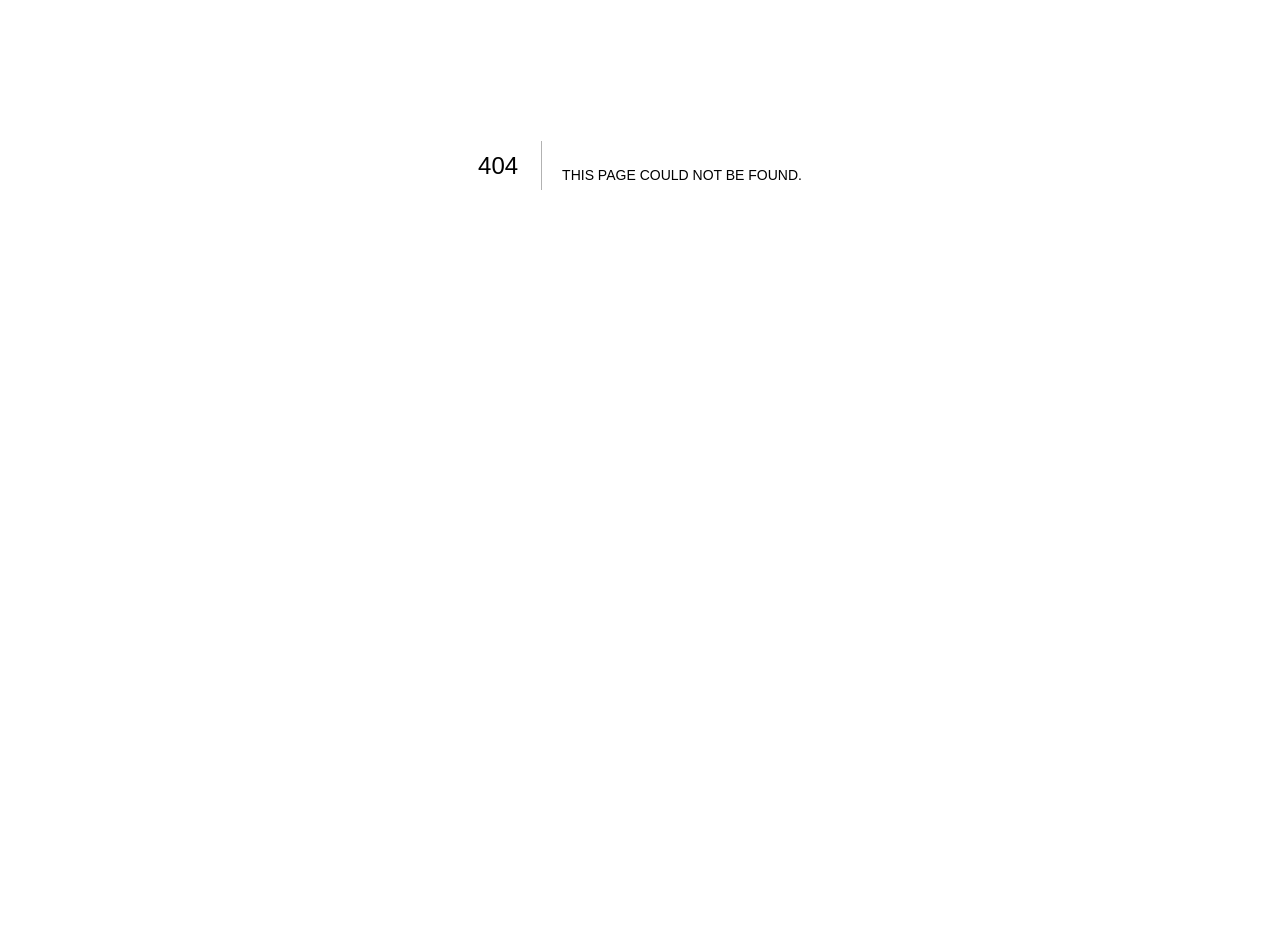
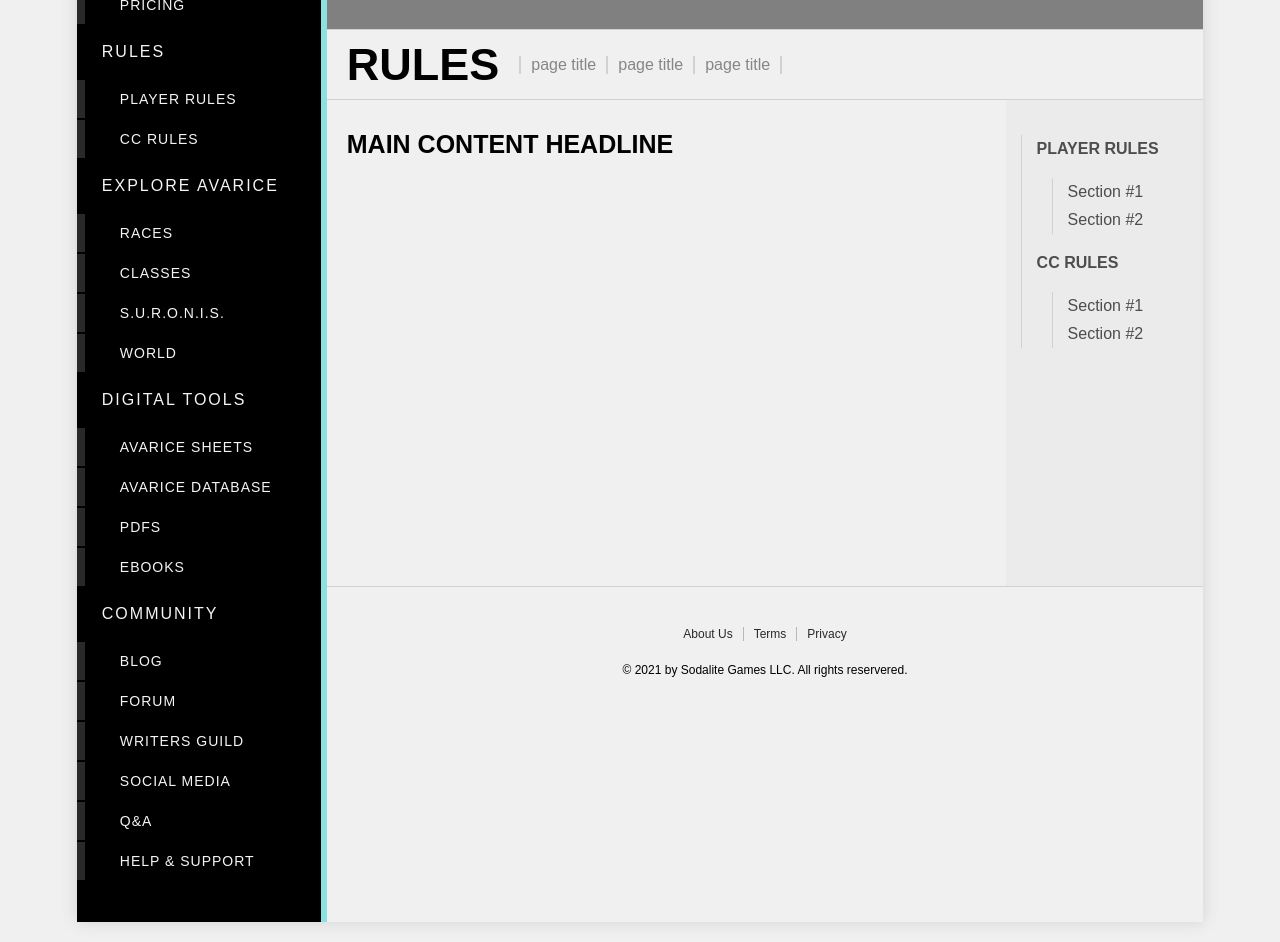
Before and after one commit to talonmd/pax-templates, a Next.js app: page /rules in a window 1280 px wide. Before the commit this address had no page. Shown: the part 220-1162 px from the top of the page. Before the commit the page ends 800 px from the top, so only its background shows below. Built offline with nearby package versions, Linux system fonts and the light colour scheme; a web font is replaced by a local one.

Commit message:
getting the pages set up and the navigation links put in

```diff
--- a/components/Navigation.jsx
+++ b/components/Navigation.jsx
@@ -1,143 +1,139 @@
 import React from "react"
+import Link from "next/link"
 
 const Navigation = () => {
   return (
-    <nav class="navigation">
+    <nav className="navigation">
       <span className="navigation__hamburger-icon">&#9776;</span>
-      <ul class="navigation__list">
-        <li class="navigation__item">
-          {/* <img src="/assets/svg/home.svg" alt="" className="navigation__icon" /> */}
-          <a href="#" class="navigation__link">
-            Get Started
-          </a>
+      <ul className="navigation__list">
+        <li className="navigation__item">
+          <Link href="/get-started">
+            <a className="navigation__link">Get Started</a>
+          </Link>
         </li>
-        <ul class="navigation__list--nested">
-          <li class="navigation__item--nested">
-            <a href="#" class="navigation__link--nested">
-              Quickstart Rules
-            </a>
+        <ul className="navigation__list--nested">
+          <li className="navigation__item--nested">
+            <Link href="/get-started/quickstart-rules">
+              <a className="navigation__link--nested">Quickstart Rules</a>
+            </Link>
           </li>
-          <li class="navigation__item--nested">
-            <a href="#" class="navigation__link--nested">
-              Resources
-            </a>
+          <li className="navigation__item--nested">
+            <Link href="/get-started/resources">
+              <a className="navigation__link--nested">Resources</a>
+            </Link>
           </li>
-          <li class="navigation__item--nested">
-            <a href="#" class="navigation__link--nested">
-              Pricing
-            </a>
+          <li className="navigation__item--nested">
+            <Link href="/get-started/pricing">
+              <a className="navigation__link--nested">Pricing</a>
+            </Link>
           </li>
         </ul>
-        <li class="navigation__item">
-          {/* <img src="/assets/svg/flow-tree.svg" alt="" className="navigation__icon" /> */}
-          <a href="#" class="navigation__link">
-            Rules
-          </a>
+        <li className="navigation__item">
+          <Link href="/rules">
+            <a className="navigation__link">Rules</a>
+          </Link>
         </li>
-        <ul class="navigation__list--nested">
-          <li class="navigation__item--nested">
-            <a href="#" class="navigation__link--nested">
-              Player
-            </a>
+        <ul className="navigation__list--nested">
+          <li className="navigation__item--nested">
+            <Link href="/rules/player">
+              <a className="navigation__link--nested">Player Rules</a>
+            </Link>
           </li>
-          <li class="navigation__item--nested">
-            <a href="#" class="navigation__link--nested">
-              CC
-            </a>
+          <li className="navigation__item--nested">
+            <Link href="/rules/cc">
+              <a className="navigation__link--nested">CC Rules</a>
+            </Link>
           </li>
         </ul>
-        <li class="navigation__item">
-          {/* <img src="/assets/svg/spreadsheet.svg" alt="" className="navigation__icon" /> */}
-          <a href="#" class="navigation__link">
-            Explore Avarice
-          </a>
+        <li className="navigation__item">
+          <Link href="/explore">
+            <a className="navigation__link">Explore Avarice</a>
+          </Link>
         </li>
-        <ul class="navigation__list--nested">
-          <li class="navigation__item--nested">
-            <a href="#" class="navigation__link--nested">
-              Races
-            </a>
+        <ul className="navigation__list--nested">
+          <li className="navigation__item--nested">
+            <Link href="/explore/races">
+              <a className="navigation__link--nested">Races</a>
+            </Link>
           </li>
-          <li class="navigation__item--nested">
-            <a href="#" class="navigation__link--nested">
-              Classes
-            </a>
+          <li className="navigation__item--nested">
+            <Link href="/explore/classes">
+              <a className="navigation__link--nested">Classes</a>
+            </Link>
           </li>
-          <li class="navigation__item--nested">
-            <a href="#" class="navigation__link--nested">
-              S.U.R.O.N.I.S.
-            </a>
+          <li className="navigation__item--nested">
+            <Link href="/explore/suronis">
+              <a className="navigation__link--nested">S.U.R.O.N.I.S.</a>
+            </Link>
           </li>
-          <li class="navigation__item--nested">
-            <a href="#" class="navigation__link--nested">
-              World
-            </a>
+          <li className="navigation__item--nested">
+            <Link href="/explore/world">
+              <a className="navigation__link--nested">World</a>
+            </Link>
           </li>
         </ul>
-        <li class="navigation__item">
-          {/* <img src="/assets/svg/book.svg" alt="" className="navigation__icon" /> */}
-          <a href="#" class="navigation__link">
-            Digital Tools
-          </a>
+        <li className="navigation__item">
+          <Link href="/digital-tools">
+            <a className="navigation__link">Digital Tools</a>
+          </Link>
         </li>
-        <ul class="navigation__list--nested">
-          <li class="navigation__item--nested">
-            <a href="#" class="navigation__link--nested">
-              Avarice Sheets
-            </a>
+        <ul className="navigation__list--nested">
+          <li className="navigation__item--nested">
+            <Link href="/digital-tools/avarice-sheets">
+              <a className="navigation__link--nested">Avarice Sheets</a>
+            </Link>
           </li>
-          <li class="navigation__item--nested">
-            <a href="#" class="navigation__link--nested">
-              Avarice Database
-            </a>
+          <li className="navigation__item--nested">
+            <Link href="/digital-tools/avarice-database">
+              <a className="navigation__link--nested">Avarice Database</a>
+            </Link>
           </li>
-          <li class="navigation__item--nested">
-            <a href="#" class="navigation__link--nested">
-              PDFS
-            </a>
+          <li className="navigation__item--nested">
+            <Link href="/digital-tools/pdfs">
+              <a className="navigation__link--nested">PDFS</a>
+            </Link>
           </li>
-          <li class="navigation__item--nested">
-            <a href="#" class="navigation__link--nested">
-              Ebooks
-            </a>
+          <li className="navigation__item--nested">
+            <Link href="/digital-tools/ebooks">
+              <a className="navigation__link--nested">Ebooks</a>
+            </Link>
           </li>
         </ul>
-        <li class="navigation__item">
-          {/* <img src="/assets/svg/unread.svg" alt="" className="navigation__icon" /> */}
-          <a href="#" class="navigation__link">
-            Community
-          </a>
+        <li className="navigation__item">
+          <Link href="/community">
+            <a className="navigation__link">Community</a>
+          </Link>
         </li>
-        <ul class="navigation__list--nested">
-          <li class="navigation__item--nested">
-            <a href="#" class="navigation__link--nested">
-              Blog
-            </a>
+        <ul className="navigation__list--nested">
+          <li className="navigation__item--nested">
+            <Link href="/community/blog">
+              <a className="navigation__link--nested">Blog</a>
+            </Link>
           </li>
-          <li class="navigation__item--nested">
-            <a href="#" class="navigation__link--nested">
-              Forum
-            </a>
+          <li className="navigation__item--nested">
+            <Link href="/community/forum">
+              <a className="navigation__link--nested">Forum</a>
+            </Link>
           </li>
-          <li class="navigation__item--nested">
-            <a href="#" class="navigation__link--nested">
-              Writers Guild
-            </a>
+          <li className="navigation__item--nested">
+            <Link href="/community/writers-guild">
+              <a className="navigation__link--nested">Writers Guild</a>
+            </Link>
           </li>
-          <li class="navigation__item--nested">
-            <a href="#" class="navigation__link--nested">
-              Social Media
-            </a>
+          <li className="navigation__item--nested">
+            <Link href="/community/social-media">
+              <a className="navigation__link--nested">Social Media</a>
+            </Link>
           </li>
-          <li class="navigation__item--nested">
-            <a href="#" class="navigation__link--nested">
-              Q&amp;A
-            </a>
+          <li className="navigation__item--nested">
+            <Link href="/community/qa">
+              <a className="navigation__link--nested">Q&amp;A</a>
+            </Link>
           </li>
-          <li class="navigation__item--nested">
-            <a href="#" class="navigation__link--nested">
-              Help &amp; Support
-            </a>
+          <li className="navigation__item--nested">
+            <Link href="/community/support">
+              <a className="navigation__link--nested">Help &amp; Support</a>
+            </Link>
           </li>
         </ul>
       </ul>
--- /dev/null
+++ b/pages/rules.js
@@ -0,0 +1,27 @@
+import Layout from "../layout/Layout"
+import PageNavigation from "../components/PageNavigation"
+import PageContent from "../components/PageContent"
+
+export default () => {
+  return (
+    <Layout headline="Rules" cookieTrail="" imagePath="">
+      <PageNavigation>
+        <ul>
+          <li>Player Rules</li>
+          <ul>
+            <li>Section #1</li>
+            <li>Section #2</li>
+          </ul>
+          <li>CC Rules</li>
+          <ul>
+            <li>Section #1</li>
+            <li>Section #2</li>
+          </ul>
+        </ul>
+      </PageNavigation>
+      <PageContent>
+        <h2>Main Content Headline</h2>
+      </PageContent>
+    </Layout>
+  )
+}
```
Also changed, not shown: pages/community.js (added, +34 -0 lines), pages/digital-tools.js (added, +21 -0 lines), pages/explore.js (added, +43 -0 lines), pages/get-started.js (added, +35 -0 lines), pages/index.js (+26 -103 lines).
